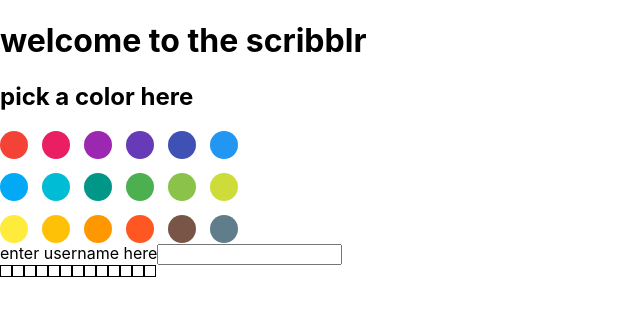
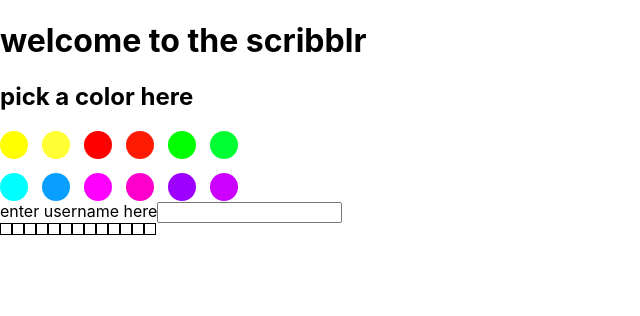
Before and after one commit to snacksident/react-coloring, a React (Create React App) app: page / in a window 1280 px wide. Shown: the top 316 px of the page, without its empty margins (0-640 px from the left). Built offline with nearby package versions, Linux system fonts and the light colour scheme.

Commit message:
change colorpicker to have neon colors

```diff
--- a/src/components/ColorPicker.js
+++ b/src/components/ColorPicker.js
@@ -1,8 +1,6 @@
 import { CirclePicker } from 'react-color'
 
 export default function ColorPicker({chosenColor,setChosenColor}) {
-    // const [chosenColor,setChosenColor] = useState('#fff')
-
     const handleColorChange = (color) => {
         setChosenColor(color)
     }
@@ -13,6 +11,7 @@ export default function ColorPicker({chosenColor,setChosenColor}) {
             <CirclePicker
                 color={chosenColor}
                 onChange={handleColorChange}
+                colors={["#FFFF00","#FFFF33","#FF0000","#FD1C03","#00FF00","#00FF33","#00FFFF","#099FFF","#FF00FF","#FF00CC","#9D00FF","#CC00FF"]}
             />
         </>
     )
```
